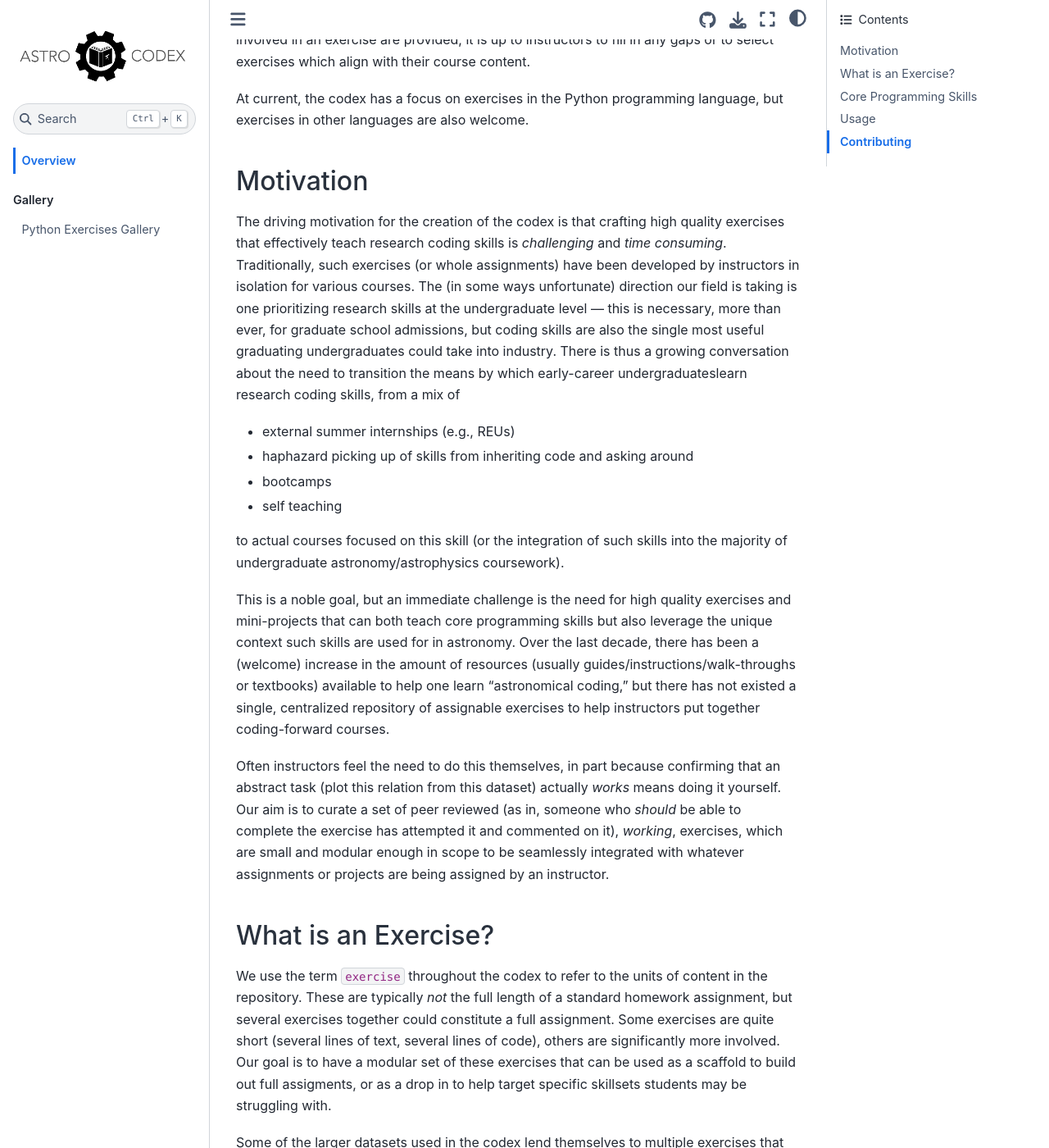
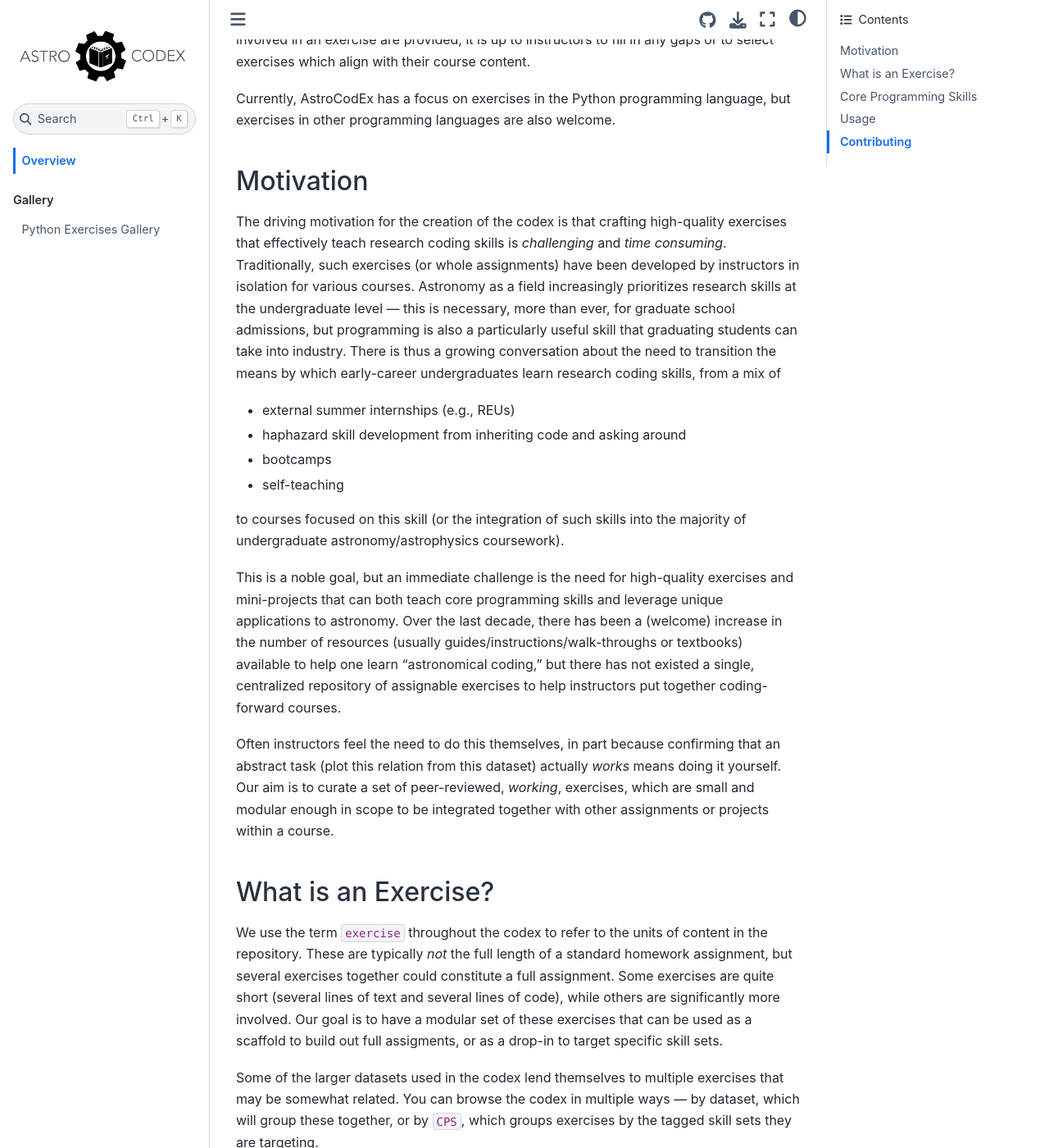
Before and after one commit to astrocodex/astrocodex.github.io, a Jupyter Book: the page built from intro.md, in a window 1280 px wide and 1400 px high, scrolled down 864 px. Shown: the whole window at 82% size. Built offline with Jupyter Book 1.0.4 settings and Sphinx 7.4.7 and the Sphinx Book theme 1.1.4, drawn with Linux system fonts in a browser that asks for light colours; pages that are not in the unit, such as notebooks, are missing from menus; some of the changed text lies outside the part shown.

Commit message:
Update intro.md
Updates from a careful read-through

````diff
--- a/intro.md
+++ b/intro.md
@@ -8,66 +8,66 @@
 
 The exercises within the codex span a wide range of astronomical topics, use a multitude of astrophysical datasets, and can be mixed and matched as desired by instructors to fit their pedagogical needs.
 
-Every assignment in the codex is peer-reviewed, and are also living documents --- educators (who are free to download and modify the exercises at will) can create pull requests to make additions, improvements, or alternate versions of the exercises. The exercises also have associated tests which confirm they can be successfully completed under different and updating versions of the packages used. Furthermore, the use of the `myst-tools` framework allows for rich assignment augmentation, including hover-text for cross referencing definitions, equations, or links, as well as the ability to create annotations such as notes, hints, and warnings.
+Every assignment in the codex is peer-reviewed and is a living documents --- educators (who are free to download and modify the exercises at will) can create pull requests to make additions, improvements, or alternate versions of the exercises. The exercises also have associated tests which confirm they can be successfully completed in different environments, with updated versions of the package dependencies. Furthermore, the use of the `myst-tools` framework allows for rich assignment augmentation, including hover-text for cross referencing definitions, equations, or links, as well as the ability to create annotations such as notes, hints, and warnings.
 
-Every exercise is tagged with one or more ```Core Programming Skills``` --- e.g., "control flow: conditionals", "control flow: looping:, "library: numpy". The astronomical examples used to illustrate these skills range from simple (no data, astronomy 101 equations such as Kepler's Law) to extensive (the entire 3D-HST survey, or a snapshot from TNG50). The focus is on the programming research skill, so while brief summaries of the astrophysics involved in an exercise are provided, it is up to instructors to fill in any gaps or to select exercises which align with their course content.
+Every exercise is tagged with one or more ```Core Programming Skills``` --- e.g., "control flow: conditionals", "control flow: looping:, "library: numpy". The astronomical examples used to illustrate these skills range from simple (no data; introductory equations such as Kepler's Law) to extensive (the entire 3D-HST survey, or a snapshot from TNG50). The focus is on programming research skills -- so, while brief summaries of the astrophysics involved in an exercise are provided, it is up to instructors to fill in any gaps or to select exercises which align with their course content.
 
-At current, the codex has a focus on exercises in the Python programming language, but exercises in other languages are also welcome.
+Currently, AstroCodEx has a focus on exercises in the Python programming language, but exercises in other programming languages are also welcome.
 
 ## Motivation
 
-The driving motivation for the creation of the codex is that crafting high quality exercises that effectively teach research coding skills is *challenging* and *time consuming*. Traditionally, such exercises (or whole assignments) have been developed by instructors in isolation for various courses. The (in some ways unfortunate) direction our field is taking is one prioritizing research skills at the undergraduate level --- this is necessary, more than ever, for graduate school admissions, but coding skills are also the single most useful graduating undergraduates could take into industry. There is thus a growing conversation about the need to transition the means by which early-career undergraduateslearn research coding skills, from a mix of
+The driving motivation for the creation of the codex is that crafting high-quality exercises that effectively teach research coding skills is *challenging* and *time consuming*. Traditionally, such exercises (or whole assignments) have been developed by instructors in isolation for various courses. Astronomy as a field increasingly prioritizes research skills at the undergraduate level --- this is necessary, more than ever, for graduate school admissions, but programming is also a particularly useful skill that graduating students can take into industry. There is thus a growing conversation about the need to transition the means by which early-career undergraduates learn research coding skills, from a mix of
 - external summer internships (e.g., REUs)
-- haphazard picking up of skills from inheriting code and asking around
+- haphazard skill development from inheriting code and asking around
 - bootcamps
-- self teaching
+- self-teaching
 
-to actual courses focused on this skill (or the integration of such skills into the majority of undergraduate astronomy/astrophysics coursework).
+to courses focused on this skill (or the integration of such skills into the majority of undergraduate astronomy/astrophysics coursework).
 
-This is a noble goal, but an immediate challenge is the need for high quality exercises and mini-projects that can both teach core programming skills but also leverage the unique context such skills are used for in astronomy. Over the last decade, there has been a (welcome) increase in the amount of resources (usually guides/instructions/walk-throughs or textbooks) available to help one learn "astronomical coding," but there has not existed a single, centralized repository of assignable exercises to help instructors put together coding-forward courses.
+This is a noble goal, but an immediate challenge is the need for high-quality exercises and mini-projects that can both teach core programming skills and leverage unique applications to astronomy. Over the last decade, there has been a (welcome) increase in the number of resources (usually guides/instructions/walk-throughs or textbooks) available to help one learn "astronomical coding," but there has not existed a single, centralized repository of assignable exercises to help instructors put together coding-forward courses.
 
-Often instructors feel the need to do this themselves, in part because confirming that an abstract task (plot this relation from this dataset) actually *works* means doing it yourself. Our aim is to curate a set of peer reviewed (as in, someone who *should* be able to complete the exercise has attempted it and commented on it), *working*, exercises, which are small and modular enough in scope to be seamlessly integrated with whatever assignments or projects are being assigned by an instructor.
+Often instructors feel the need to do this themselves, in part because confirming that an abstract task (plot this relation from this dataset) actually *works* means doing it yourself. Our aim is to curate a set of peer-reviewed, *working*, exercises, which are small and modular enough in scope to be integrated together with other assignments or projects within a course.
 
 ## What is an Exercise?
 
-We use the term ```exercise``` throughout the codex to refer to the units of content in the repository. These are typically *not* the full length of a standard homework assignment, but several exercises together could constitute a full assignment. Some exercises are quite short (several lines of text, several lines of code), others are significantly more involved. Our goal is to have a modular set of these exercises that can be used as a scaffold to build out full assigments, or as a drop in to help target specific skillsets students may be struggling with.
+We use the term ```exercise``` throughout the codex to refer to the units of content in the repository. These are typically *not* the full length of a standard homework assignment, but several exercises together could constitute a full assignment. Some exercises are quite short (several lines of text and several lines of code), while others are significantly more involved. Our goal is to have a modular set of these exercises that can be used as a scaffold to build out full assigments, or as a drop-in to target specific skill sets.
 
-Some of the larger datasets used in the codex lend themselves to multiple exercises that may be somewhat related. You can browse the codex in multiple ways --- by dataset, which will group these together, or by ```CPS```, which groups exercises by the tagged skillsets they are targeting.
+Some of the larger datasets used in the codex lend themselves to multiple exercises that may be somewhat related. You can browse the codex in multiple ways --- by dataset, which will group these together, or by ```CPS```, which groups exercises by the tagged skill sets they are targeting.
 
 
 ## Core Programming Skills
 
-At current, we sort exercises by which so-called core programming skill they target or utilize. These are
+We currently sort exercises by the core programming skill that they target. These are
 - UNIX/SHELL (filesystem navigation, environments, commands)
 - Basic Python (arithmetic, variables, datatypes)
 - Control Flow (conditionals, masks, loops)
 - Libraries (```numpy```, ```scipy```, ```astropy```, ```matplotlib```,```pandas```, etc.)
 - Data I/O (reading in ```ascii```, ```fits```, ```hdf5```, using different methods)
 - Functional Programming (defining functions, args, kwargs, packing/unpacking, scope, documentation)
-- Object Oriented Programming (defining classes, subclasses, methods, attributes, setters/getters, decorators, overloading)
+- Object-Oriented Programming (defining classes, subclasses, methods, attributes, setters/getters, decorators, overloading)
 - Model Fitting (e.g., chi-squared, linear least squares, MCMC methods)
-- Numerical Methods (runge-kutta / n-body solver, fluids)
+- Numerical Methods (Runge-Kutta / N-body solver, fluids)
 
 ## Usage
 
-The ```codex``` is organized as a ```juptyer-book``` built with ``myst`` tools. This allows for exercises to be rendered as webpages with rich text annotation (such as tips and warnings) which can also be rendered directly within ```jupyter``` notebooks. Any exercise can be downloaded as a notebook in one click from the page. Each exercise links appropriately to any needed external dataset. The admonitions used throughout can be rendered directly within `jupyter-lab` by using the `jupyterlab myst` plugin, which is pip-installable. But one could also simply extract the questions into a more barebones format.
+The ```codex``` is organized as a ```juptyer-book``` built with ``myst`` tools. This allows for exercises to be rendered as webpages with rich text annotation (such as tips and warnings) which can also be rendered directly within ```jupyter``` notebooks. Any exercise can be downloaded as a notebook in one click from the page. Each exercise links directly to any needed external dataset. The admonitions used throughout can be rendered directly within `jupyter-lab` by using the `jupyterlab myst` plugin, which is pip-installable. But one could also simply extract the questions into a more bare-bones format.
 
-Anyone is welcome to use, download, and modify the materials on this site to suit their teaching needs. We ask that *solutions* to the exercises in this repository (whether ours, or your own) *not* be distributed publicly.
+Anyone is welcome to use, download, and modify the materials on this site to suit their teaching needs. We ask that *solutions* to the exercises in this repository (whether ours or your own) *not* be distributed publicly.
 
 **Solutions** to the exercises are stored in a private GitHub repository within the ```astrocodex``` organization. Instructors desiring solutions for any subset of the exercises are encouraged to submit a request to imad.pasha@yale.edu. Solutions will be provided upon reasonable evidence of an instructor role. We ask instructors to use discretion with solutions; as these exercises are designed for use in a classroom setting, their longevity is aided by a lack of solution proliferation.
 
 
 ## Contributing
 
-The ```astrocodex``` is open source and we welcome contributions. If you have an exercise or set of exercises you think would fit well into the codex, you can create a submission following our submission guidelines.
+The ```astrocodex``` is open-source, and we encourage contributions. If you have an exercise or set of exercises you think would fit well into the codex, you can create a submission following our submission guidelines.
 
 Exercises submitted to the codex should have
 - an author / contributer list with associated ORCIDs,
-- A short (one line) description of the contents
+- A short (one-line) description of the contents
 - A set of tags
 - A `requirements.txt` file with a list of any packages needed to complete the exercises,
 - Any images or external data files needed,
 - A short list of learning objectives for the assignment
 - Any relevant instructor notes for carrying out the assignment
 
-We are working toward a streamlined and maintainable process for submissions, but for the time being, submissions can be sent to imad.pasha@yale.edu.
+We are working toward a streamlined and maintainable process for submissions. For the time being, submissions can be sent to imad.pasha@yale.edu.
````
